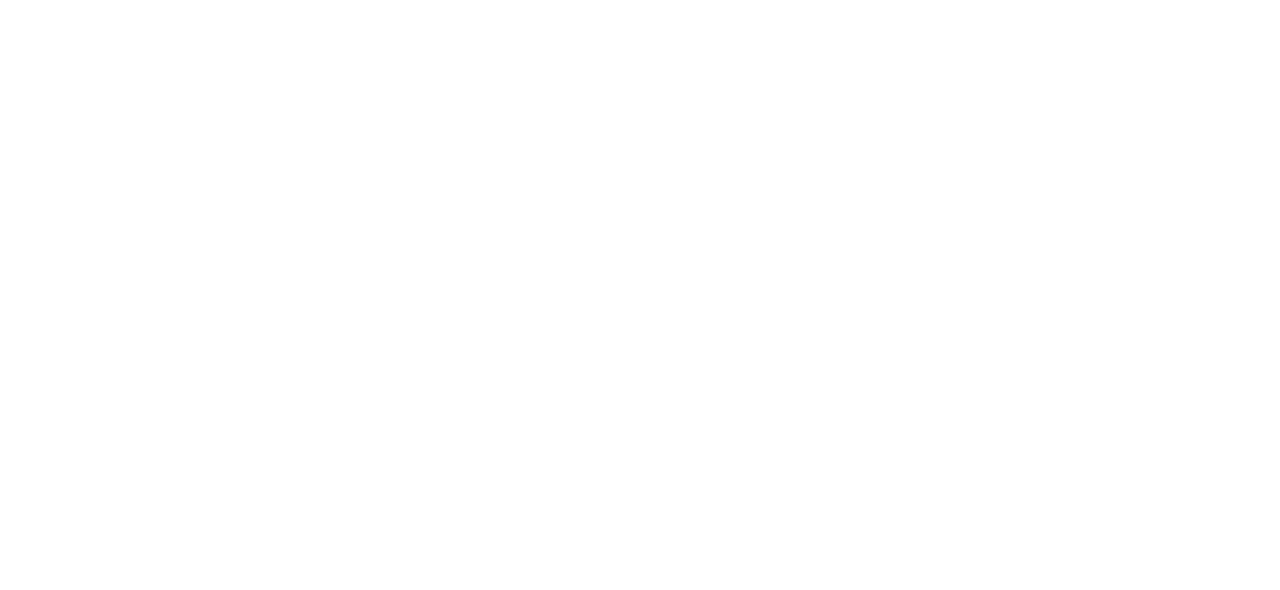
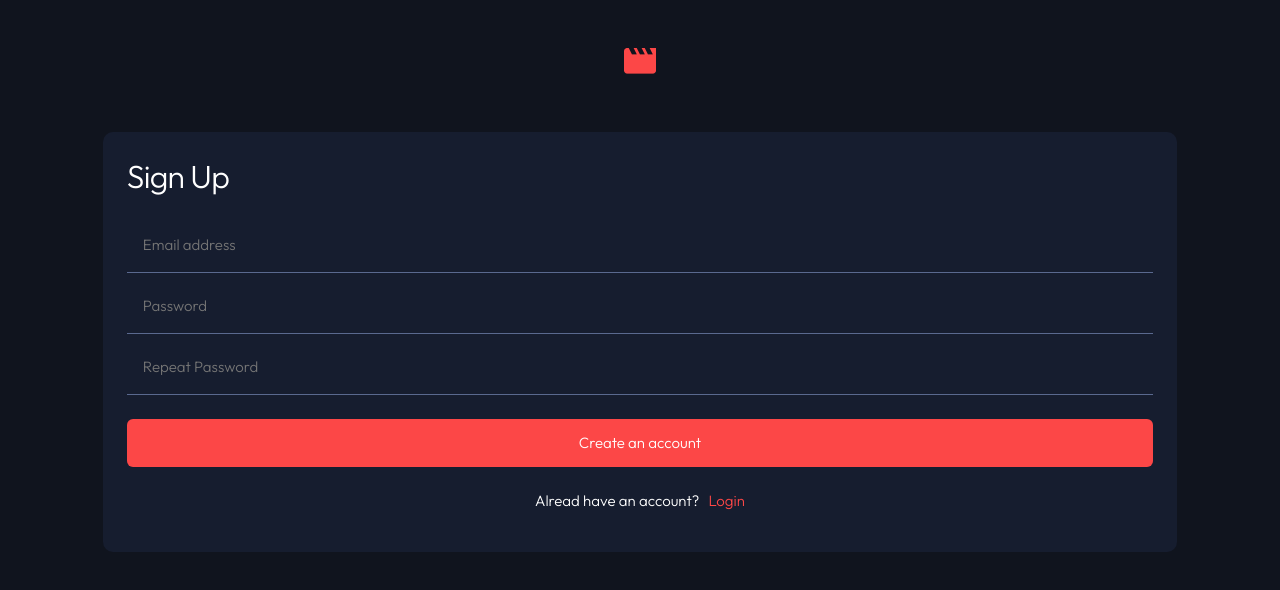
Before and after one commit to TedJenkler/Entertainment-web-app-MERN-SCSS, a React app in the folder client/: page /register in a window 1280 px wide. Shown: the top 590 px of the page. Built offline with nearby package versions, Linux system fonts and the light colour scheme; the HTML template or start-up script is replaced by a standard one.

Commit message:
register and login styled

```diff
--- a/client/src/assets/styles/components/_login.scss
+++ b/client/src/assets/styles/components/_login.scss
@@ -41,6 +41,7 @@
 
         a {
             color: $red;
+            text-decoration: none;
         }
     }
 }
--- a/client/src/assets/styles/components/_register.scss
+++ b/client/src/assets/styles/components/_register.scss
@@ -0,0 +1,47 @@
+.register {
+    width: 87.2%;
+    height: 26.25rem;
+    background-color: $semidarkblue;
+    border-radius: 0.625rem;
+    border: none;
+    color: white;
+    padding: 1.5rem 1.5rem 2rem 1.5rem;
+
+    h1 {
+        margin: 0;
+        margin-bottom: 2.5rem;
+    }
+
+    input {
+        width: 100%;
+        height: 2.3125rem;
+        border: none;
+        border-bottom: 0.0625rem solid $greyblue;
+        background-color: $semidarkblue;
+        color: white;
+        outline: none;
+        padding: 0 1rem 1.125rem 1rem;
+        margin-bottom: 1.5rem;
+    }
+
+    button {
+        margin-bottom: 1.5rem;
+        @include button();
+    }
+
+    div {
+        display: flex;
+        align-items: center;
+        justify-content: center;
+        gap: 0.5625rem;
+
+        p {
+            margin: 0;
+        }
+
+        a {
+            color: $red;
+            text-decoration: none;
+        }
+    }
+}
--- a/client/src/assets/styles/main.scss
+++ b/client/src/assets/styles/main.scss
@@ -7,3 +7,4 @@
 @import './base/typography';
 
 @import './components/login';
+@import './components//register';
--- a/client/src/components/auth/Login.jsx
+++ b/client/src/components/auth/Login.jsx
@@ -1,5 +1,6 @@
 import React from 'react';
 import icon from '../../assets/images/Movie.png';
+import { Link } from 'react-router-dom';
 
 function Login() {
   return (
@@ -12,7 +13,7 @@
             <button>Login to your account</button>
             <div>
                 <p>Don’t have an account?</p>
-                <a>Sign Up</a>
+                <Link to="/register">Sign Up</Link>
             </div>
         </div>
     </div>
--- a/client/src/components/auth/Register.jsx
+++ b/client/src/components/auth/Register.jsx
@@ -1,9 +1,21 @@
 import React from 'react'
+import icon from '../../assets/images/Movie.png';
 
 function Register() {
   return (
-    <div className='register'>
-
+    <div className='bgauth'>
+      <img src={icon} alt='icon' />
+      <div className='register'>
+        <h1>Sign Up</h1>
+        <input placeholder='Email address'></input>
+        <input placeholder='Password'></input>
+        <input placeholder='Repeat Password'></input>
+        <button>Create an account</button>
+        <div>
+          <p>Alread have an account?</p>
+          <a>Login</a>
+        </div>
+      </div>
     </div>
   )
 }
```
